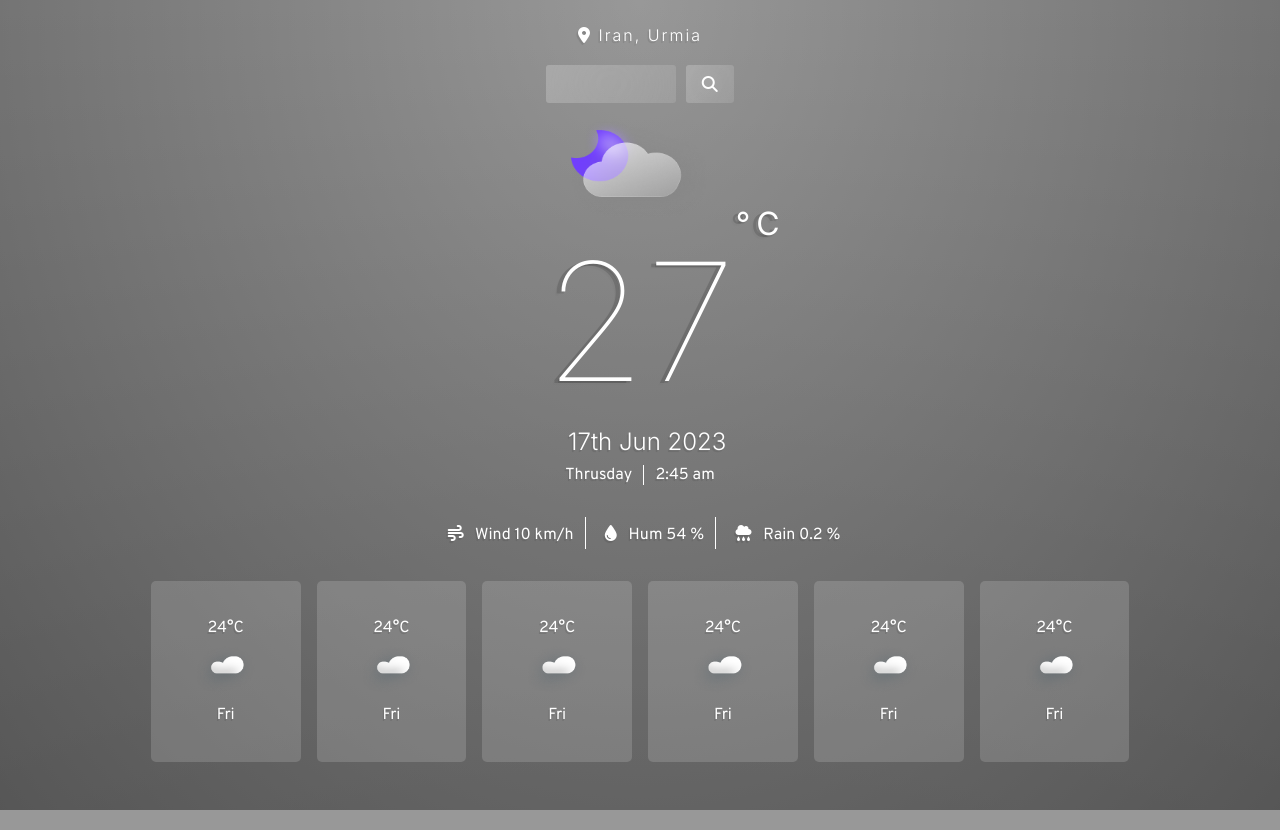
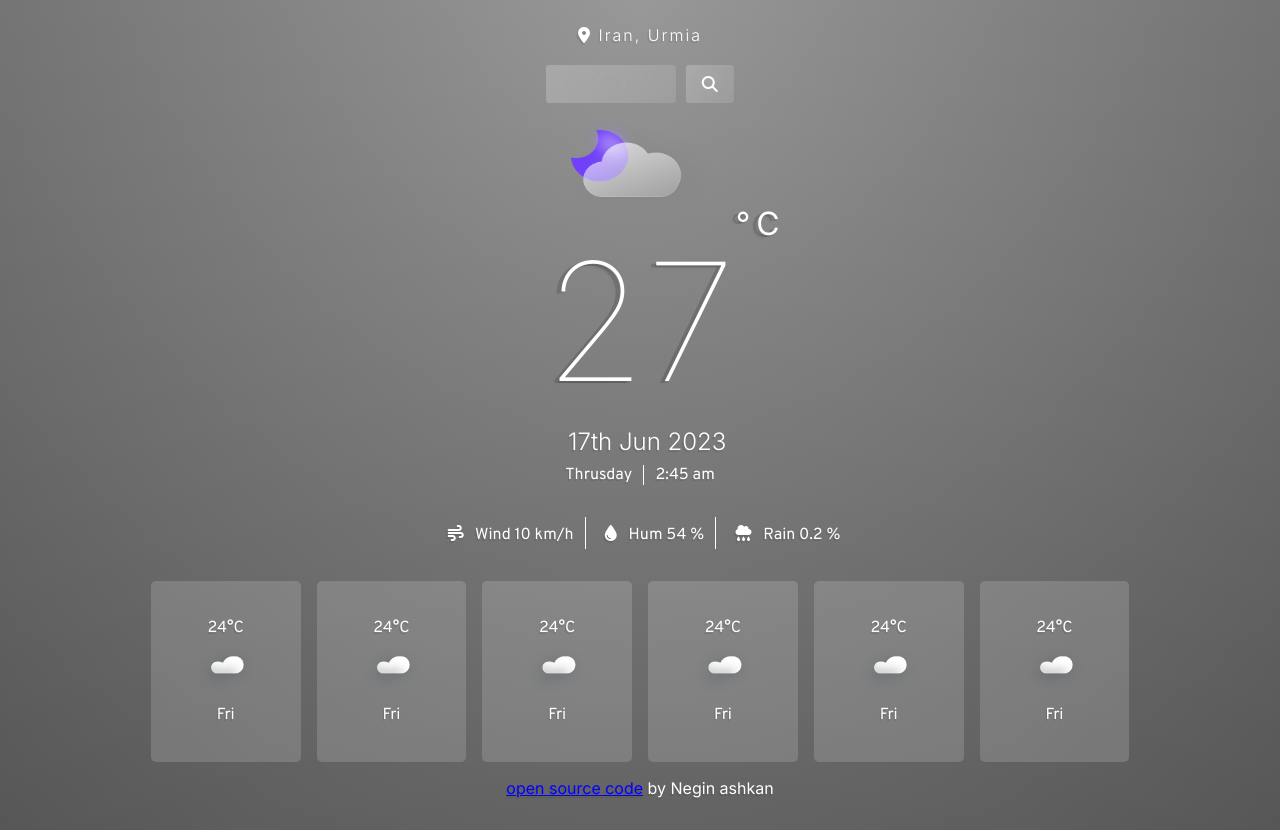
Before and after one commit to neginashkan/React-Weather-App, a React (Vite) app: page / in a window 1280 px wide. Built offline with nearby package versions, Linux system fonts and the light colour scheme.

Commit message:
add open-source-code

```diff
--- a/src/App.jsx
+++ b/src/App.jsx
@@ -9,6 +9,7 @@ function App() {
     <div className='App'>
       <Search/>
       <Weather />
+      <div className='open-source-code'><a href="https://github.com/neginashkan/React-Weather-App" target="_blank" rel="noopener noreferrer">open source code</a> by Negin ashkan</div>
     </div>
   )
 }
--- a/src/CSS/styles.css
+++ b/src/CSS/styles.css
@@ -163,6 +163,15 @@ text-shadow: -1.13852px 1.70778px 0.569258px rgba(0, 0, 0, 0.1);
   max-height: 56.34px;
     margin: 0 auto;
 }
+.open-source-code{
+  margin: 0 auto;
+}
+.open-source-code a{
+  color: blue;
+}
+.open-source-code a:hover{
+  color: rgb(225, 0, 255);
+}
 @media (max-width: 576px) {
   :root{
     font-size: 10px;
```
